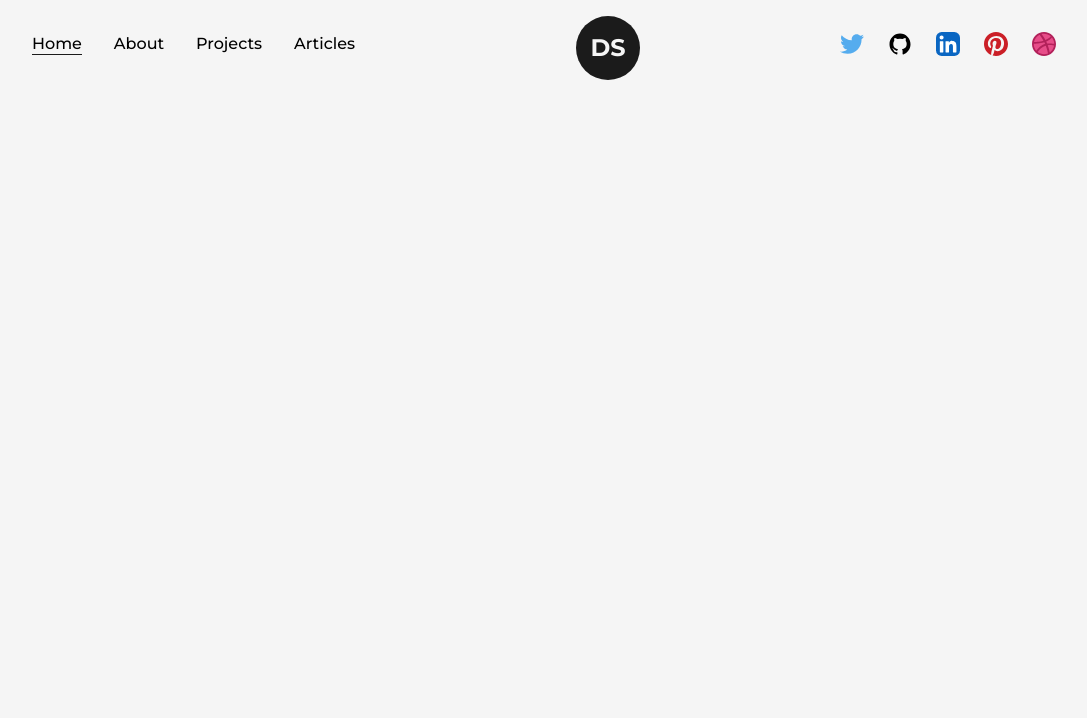
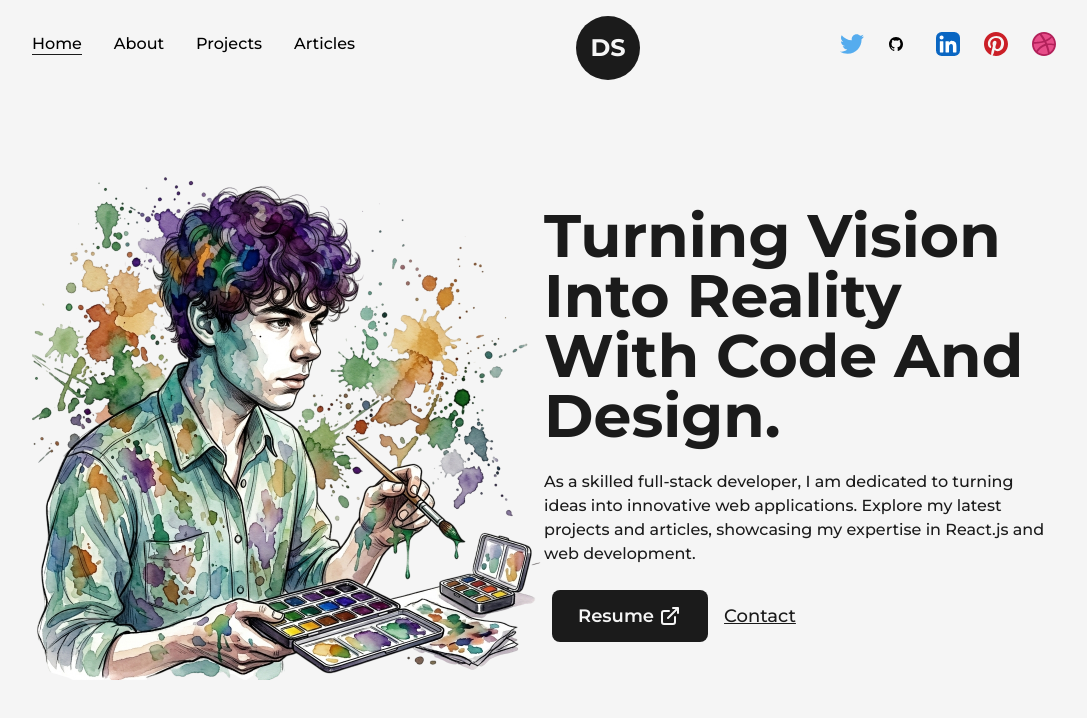
Before and after one commit to OlhaChumbash/painting-portfolio, a Next.js app in the folder frontend/: page / in a window 1280 px wide. Shown: the top 718 px of the page, without its empty margins (96-1183 px from the left). Built offline with nearby package versions, Linux system fonts and the light colour scheme.

Commit message:
feature/hero-block

```diff
--- a/frontend/package.json
+++ b/frontend/package.json
@@ -9,7 +9,6 @@
     "lint": "next lint"
   },
   "dependencies": {
-    "@tailwindcss/postcss": "^4.3.3",
     "eslint": "8.36.0",
     "eslint-config-next": "13.2.4",
     "framer-motion": "^10.6.0",
@@ -18,5 +17,8 @@
     "react": "18.2.0",
     "react-dom": "18.2.0",
     "tailwindcss": "^4.3.3"
+  },
+  "devDependencies": {
+    "@tailwindcss/postcss": "^4.3.3"
   }
 }
--- /dev/null
+++ b/frontend/src/components/AnimatedText.js
@@ -0,0 +1,55 @@
+import React from "react";
+import {motion} from 'framer-motion'
+
+const quote= {
+    initial: {
+        opacity:1,
+    },
+     animate:{
+        opacity:1,
+        transition:{
+            delay:0.5,
+            staggerChildren: 0.08,
+        }
+    }
+}
+
+const singleWord= {
+    initial: {
+        opacity:0,
+        y:50,
+    },
+    animate:{
+        opacity:1,
+        y:0,
+    transition:{
+            duration:1
+        }
+    }
+}
+
+
+const AnimatedText = ({ text, className = "" }) => {
+    return (
+        <div
+            className="w-full mx-auto py-2 flex items-center justify-center text-center overflow-hidden"
+        >
+            <motion.h1
+                className={`inline-block w-full text-dark font-bold capitalize text-8xl ${className}`}
+                variants={quote}
+                initial="initial"
+                animate="animate">
+                {
+                    text.split(" ").map((word, index) =>
+                        <motion.span key={word + "-" + index} className="inline-block"
+                        variants={singleWord}>
+                            {word}&nbsp;
+                        </motion.span>
+
+                    )}
+            </motion.h1>
+        </div>
+    );
+};
+
+export default AnimatedText;
--- a/frontend/src/components/Icons.js
+++ b/frontend/src/components/Icons.js
@@ -7,7 +7,6 @@
     height="1em"
     viewBox="0 0 512 512"
     {...rest}
-    className={`w-full h-auto ${className}`}
   >
     <path fill="none" d="M0 0h512v512H0z" />
     <path
--- a/frontend/src/pages/index.js
+++ b/frontend/src/pages/index.js
@@ -4,6 +4,10 @@
 import styles from '@/styles/Home.module.css'
 import Layout from '@/components/Layout'
 const inter = Inter({ subsets: ['latin'] })
+import profilePic from "../../public/images/profile/profile-photo.png";
+import AnimatedText from '@/components/AnimatedText'
+import { LinkArrow} from "@/components/Icons"
+
 
 export default function Home() {
   return (
@@ -15,10 +19,43 @@
       </Head>
 
       <main className="flex items-center text-dark w-full min-h-screen">
-       <Layout >
-          <div className="flex flex-col items-center justify-center w-full h-full">
+        <Layout className="pt-0">
+          <div className="flex items-center justify-between w-full">
+            <div className="w-1/2">
+              <Image
+                src={profilePic}
+                alt="Dmytro"
+                className="w-full h-auto"
+              />
+            </div>
+            <div className="w-1/2 flex flex-col items-center self-center">
+              <AnimatedText text="Turning Vision Into Reality With Code And Design." className="!text-6xl !text-left" />
+              <p className="my-4 text-base font-medium">
+                As a skilled full-stack developer, I am dedicated to turning ideas into innovative web applications.
+                Explore my latest projects and articles, showcasing my expertise in React.js and web development.
+              </p>
+              <div className="flex items-center self-start m-2">
+                <a
+                  href="/dummy.pdf"
+                  target='_blank'
+                  className="flex items-center bg-dark text-light p-2.5 px-6
+                   rounded-lg text-lg font-semibold hover:bg-light hover:text-dark
+                   border-2 border-solid border-transparent hover:border-dark"
+                    download={true}
+                >
+                  Resume <LinkArrow className={"w-6 ml-1"}/>
+                </a>
 
-           </div>
+                <a
+                  href="mailto:olyachumbash@gmail.com"
+                   target='_blank'
+                  className="ml-4 text-lg font-medium capitalize text-dark underline"
+                >
+                  Contact
+                </a>
+              </div>
+            </div>
+          </div>
         </Layout>
       </main>
     </>
```
Also changed, not shown: 1 other file (tests, documents, lock files or other folders).
